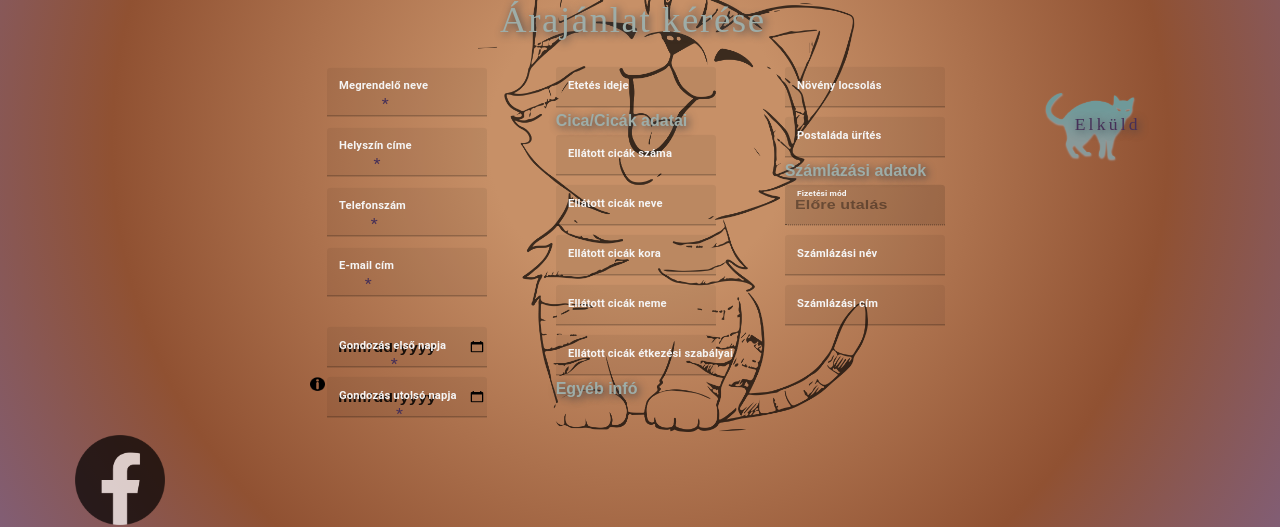
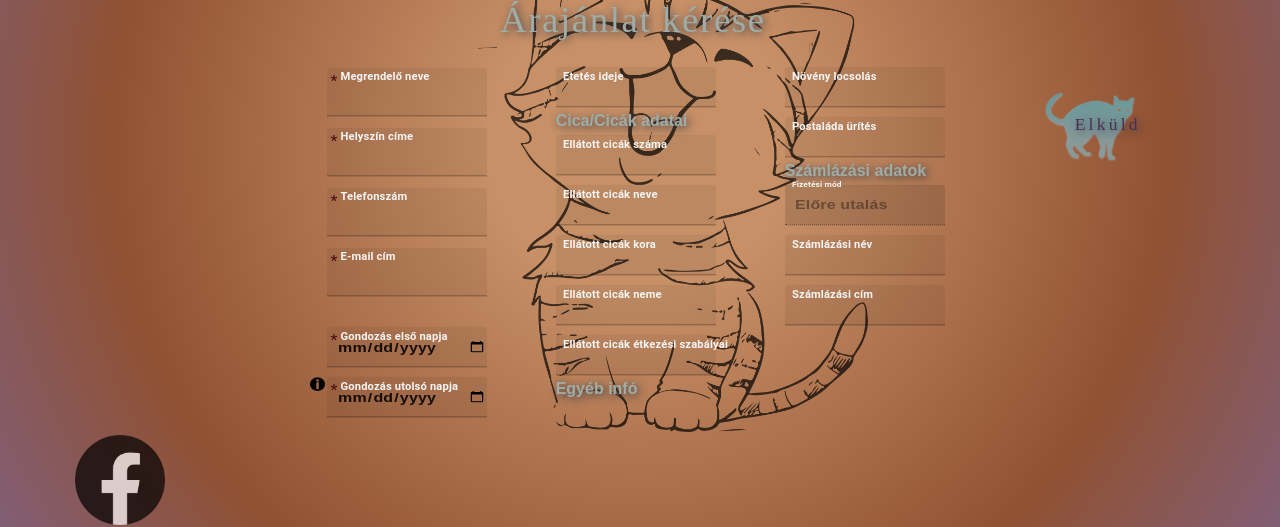
Before and after one commit to KacagoHollo/cicaszitter, a React (Create React App) app: page /arajanlat in a window 1280 px wide. Shown: the part 258-785 px from the top of the page. Built offline with nearby package versions, Linux system fonts and the light colour scheme; a web font is replaced by a local one.

Commit message:
mui textfield position, color and size

```diff
--- a/src/App.css
+++ b/src/App.css
@@ -300,6 +300,26 @@ fieldset {
   font-size: 2.6rem;
   font-family: 'Andika', sans-serif;
   font-weight: 700;
+
+}
+
+.MuiInputLabel-root {
+  margin-top: -10px;
+  height: 30px;
+  margin-left: -5px;
+}
+
+.MuiInputLabel-root.Mui-required {
+  display: flex;
+  flex-direction: row-reverse;
+  gap: 3px;
+  margin-top: -10px;
+  height: 30px;
+  margin-left: -12px;
+}
+
+.MuiFormLabel-asterisk {
+  color: rgb(74, 13, 13)
 
 }
 
@@ -894,7 +914,7 @@ img.waiting {
     text-align: right;
     margin-right: 10px;
     margin-top: 5px;
-    letter-spacing: 0.1rem;
+    letter-spacing: 0.04rem;
   }
 
   .label {
@@ -916,4 +936,6 @@ img.waiting {
   div.meow {
     margin: 0;
   }
+
+
 }
```
